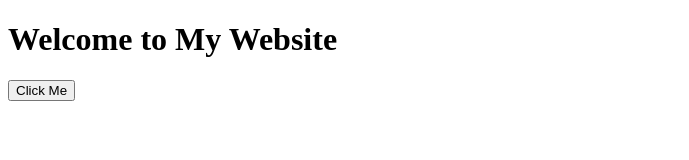
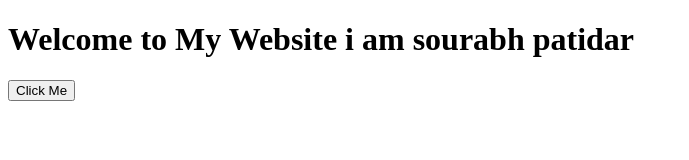
Before and after one commit to sourabh-patidar1/my-django-project, a plain HTML site: page index.html in a window 1280 px wide. Shown: the whole page, without its empty margins (0-689 px from the left). Drawn offline with Linux system fonts and the light colour scheme.

Commit message:
add in index file

```diff
--- a/index.html
+++ b/index.html
@@ -1,13 +1,14 @@
 <!DOCTYPE html>
 <html>
 <head>
-    <title>My Project</title>
+    <title>This Is My Project</title>
     <link rel="stylesheet" href="style.css">
 </head>
 <body>
 
-    <h1>Welcome to My Website</h1>
+    <h1>Welcome to My Website i am sourabh patidar </h1>
     <button onclick="showMessage()">Click Me</button>
+
 
     <script src="script.js"></script>
 </body>
```
